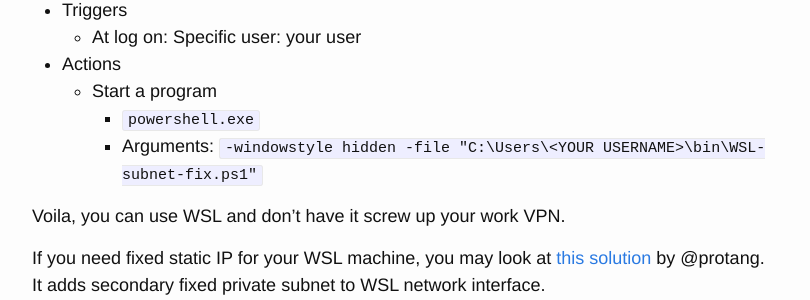
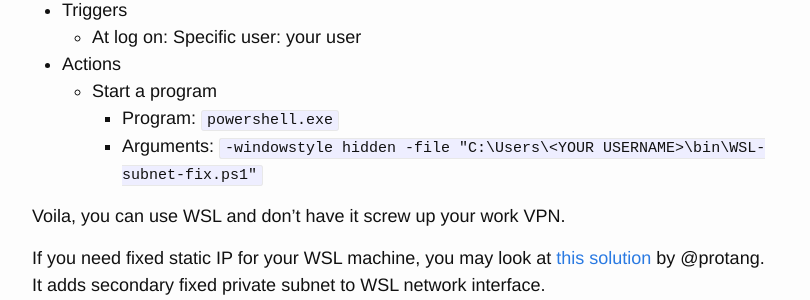
Before and after one commit to selivan/selivan.github.io, a Jekyll site: the page built from _posts/2021-07-12-wsl-set-static-subnet-hack.md, in a window 1280 px wide and 900 px high, scrolled down 1597 px. Shown: the part 152-452 px from the top of the window, without its empty margins (238-1048 px from the left). Built offline with Jekyll 4.4.1, drawn with Linux system fonts in a browser that asks for light colours.

Commit message:
small fixes

```diff
--- a/_posts/2021-07-12-wsl-set-static-subnet-hack.md
+++ b/_posts/2021-07-12-wsl-set-static-subnet-hack.md
@@ -55,7 +55,7 @@ Create New Task
     * At log on: Specific user: your user
 * Actions
     * Start a program
-        * `powershell.exe`
+        * Program: `powershell.exe`
         * Arguments: `-windowstyle hidden -file "C:\Users\<YOUR USERNAME>\bin\WSL-subnet-fix.ps1"`
 
 Voila, you can use WSL and don't have it screw up your work VPN.
```
